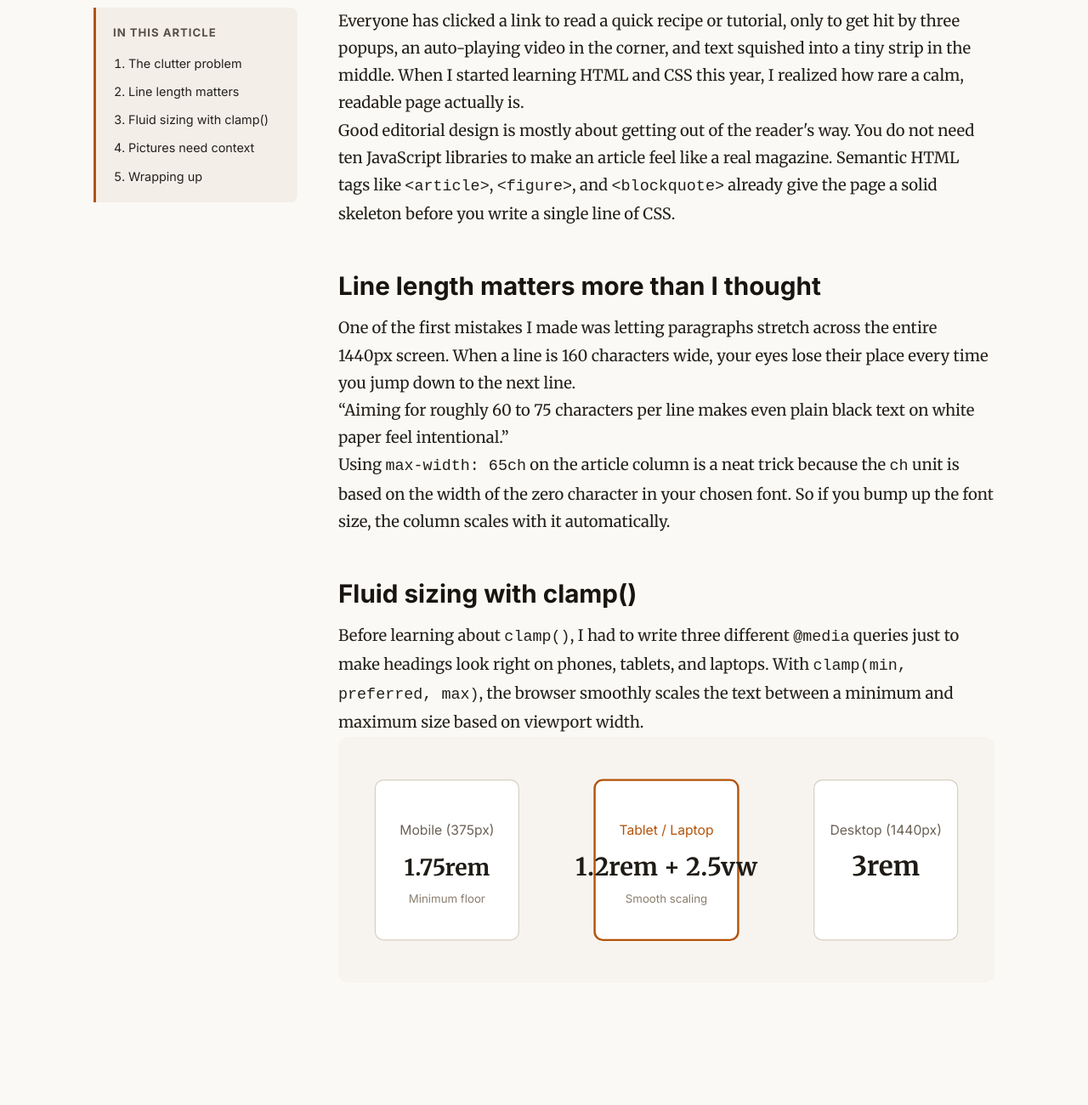
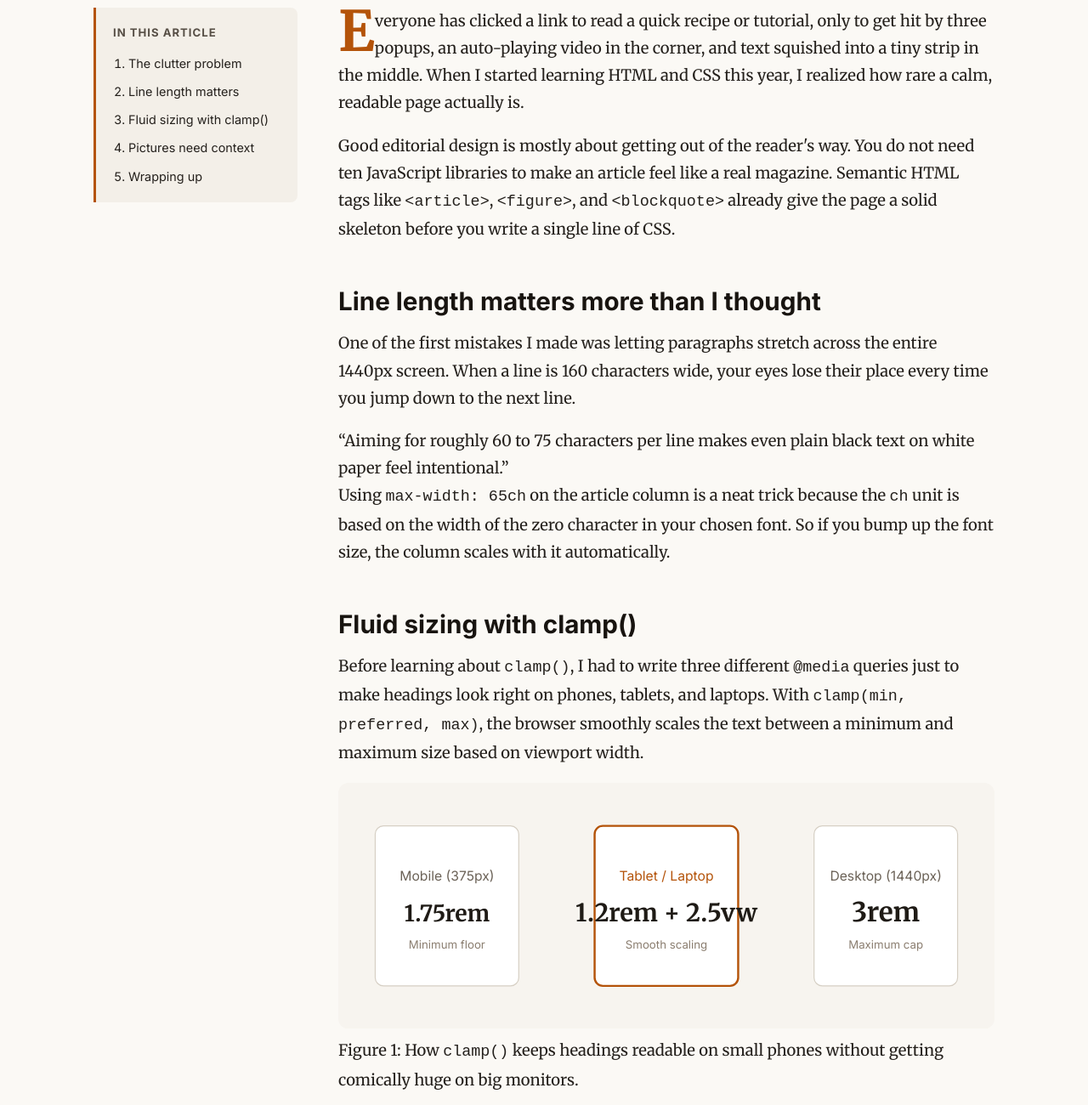
Before and after one commit to tensorGT/cool-blog-article-layout, a plain HTML site: page index.html in a window 1280 px wide. Shown: the part 420-1720 px from the top of the page at 85% size. Drawn offline with Linux system fonts and the light colour scheme.

```diff
--- a/index.html
+++ b/index.html
@@ -96,3 +96,8 @@
               <rect x="464" y="42" width="140" height="156" rx="8" fill="#ffffff" stroke="#d6cfc4"/>
               <text x="534" y="95" text-anchor="middle" font-family="Inter, sans-serif" font-size="13" fill="#6b6257">Desktop (1440px)</text>
               <text x="534" y="135" text-anchor="middle" font-family="Merriweather, serif" font-size="26" font-weight="700" fill="#1f1b16">3rem</text>
+              <text x="534" y="162" text-anchor="middle" font-family="Inter, sans-serif" font-size="11" fill="#8b7e70">Maximum cap</text>
+            </svg>
+            <figcaption>Figure 1: How <code>clamp()</code> keeps headings readable on small phones without getting comically huge on big monitors.</figcaption>
+          </figure>
+        </section>
--- a/style.css
+++ b/style.css
@@ -155,3 +155,13 @@ body {
 }
 
 .article-body p {
+  margin-bottom: 18px;
+}
+
+/* drop cap on first paragraph */
+.lead-para::first-letter {
+  float: left;
+  font-size: 4.1rem;
+  line-height: 0.85;
+  font-weight: 700;
+  color: #b45309;
```
Also changed, not shown: 1 other file.
